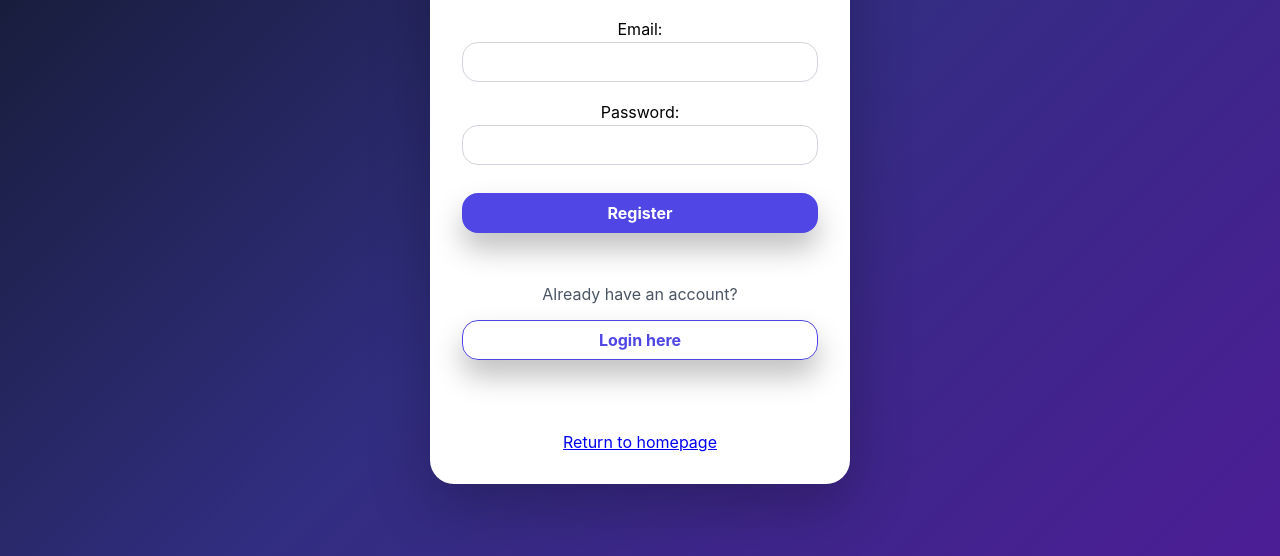
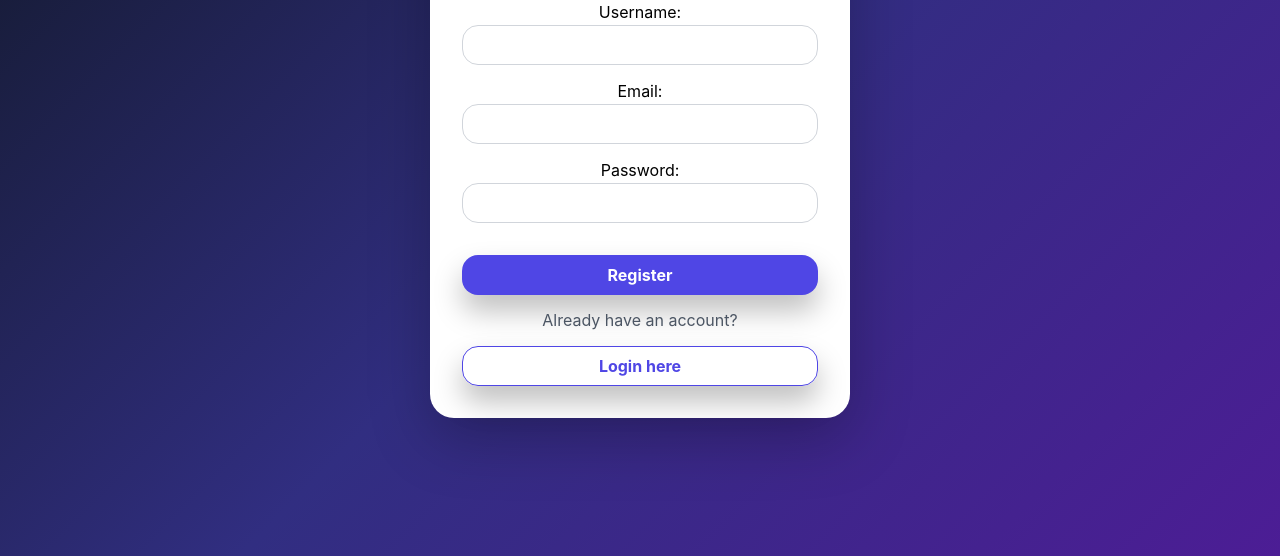
Before and after one commit to silkansraivis3-tech/node-mysql-login-system, a website: page public/register.html in a window 1280 px wide. Shown: the part 244-800 px from the top of the page. Drawn offline with Linux system fonts and the light colour scheme.

Commit message:
register page upd

```diff
--- a/public/css/style.css
+++ b/public/css/style.css
@@ -85,7 +85,7 @@ body {
     color: white;
     box-shadow: 0 1rem 1.8rem rgba(0, 0, 0, 0.25);
     width: 100%;
-    margin-top:0.5rem;
+    margin-top:1rem;
 }
 .login-register-here {
   background: transparent;
@@ -103,8 +103,13 @@ body {
 .register-login-btn,.login-register-here{
   height: 2.5rem;
 }
-.login-form{
+.login-form, .register-form{
   display: flex;
   flex-direction: column;
   gap:1rem
 }
+.return-home{
+  position: fixed;
+  top: 1.5rem;
+  left: 1.5rem;
+}
--- a/public/register.html
+++ b/public/register.html
@@ -7,33 +7,24 @@
 <body>
   <div class="auth-card">
       <h1>Register</h1>
-
-  <form action="/register" method="POST">
+  <form class="register-form" action="/register" method="POST">
+    <div class="register-user-name">
     <label>Username:</label>
-    <br>
     <input type="text" name="username" required>
-    <br><br>
-
+    </div>
+    <div class="register-email">
     <label>Email:</label>
-    <br>
     <input type="email" name="email" required>
-    <br><br>
-
+    </div>
+    <div class="register-password">
     <label>Password:</label>
-    <br>
     <input type="password" name="password" required>
-    <br><br>
-
+    </div>
     <button class="register-login-btn" type="submit">Register</button>
   </form>
-  <br>
   <p>Already have an account?</p>
   <a class="login-register-here" href="/login.html">Login here</a>
-  <br>
-  <br>
-    <div class="return-home">
-    <a href="index.html">Return to homepage</a>
   </div>
-  </div>
+  <a class="return-home" href="index.html">Return to homepage</a>
 </body>
 </html>
```
Also changed, not shown: public/login.html (+1 -3 lines), server.js (line endings or trailing spaces).
